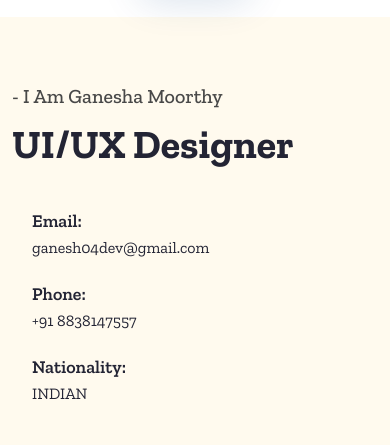
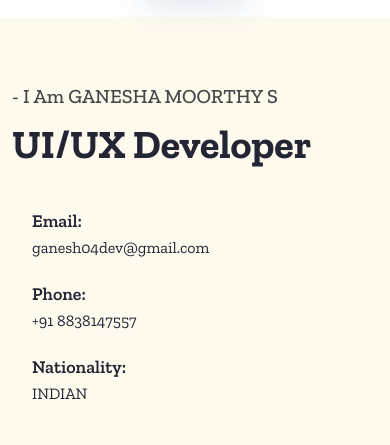
Before and after one commit to GANESHAMOORTHYS/Ganesh-Portfolio, a plain HTML site: page index.html in a window 390 px wide. Shown: the part 117-562 px from the top of the page. Drawn offline with nearby package versions, Linux system fonts and the light colour scheme; some packages are replaced by stand-ins of ours; a script that the page names is missing.

Commit message:
Update index.html

```diff
--- a/index.html
+++ b/index.html
@@ -100,8 +100,8 @@
 			<div class="row">
 				<div class="col-lg-6 col-sm-6 col-xs-12">
 					<div class="about_me_content">
-						<span> - I Am Ganesha Moorthy</span>
-						<h1><span class="rotate">Web Developer | Mobile App Developer | UI/UX Designer</span></h1>
+						<span> - I Am GANESHA MOORTHY S</span>
+						<h1><span class="rotate">Web Developer | Mobile App Developer | UI/UX Developer</span></h1>
 					</div>
 					<div class="basic-info">
 						<div class="single-basic-info">
@@ -189,7 +189,7 @@
 				<div class="col-lg-4 col-sm-4 col-xs-12 wow fadeInUp" data-wow-duration="1s" data-wow-delay="0.3s" data-wow-offset="0">
 					<div class="serviceBox">
 						<div class="service-icon"><span class="bi bi-palette"></span></div>
-						<h3 class="title">UI/UX Design</h3>
+						<h3 class="title">UI/UX Developer</h3>
 						<p class="description">As a UI / UX designer, I focus on creating designs that combine aesthetics with functionality. I craft visually appealing layouts while ensuring seamless user interactions and intuitive navigation. From selecting color schemes to refining typography and spacing, I pay attention to every detail. My goal is to enhance the overall user experience by delivering designs that are both engaging and user-centric.
 						</p>
 					</div>
```
